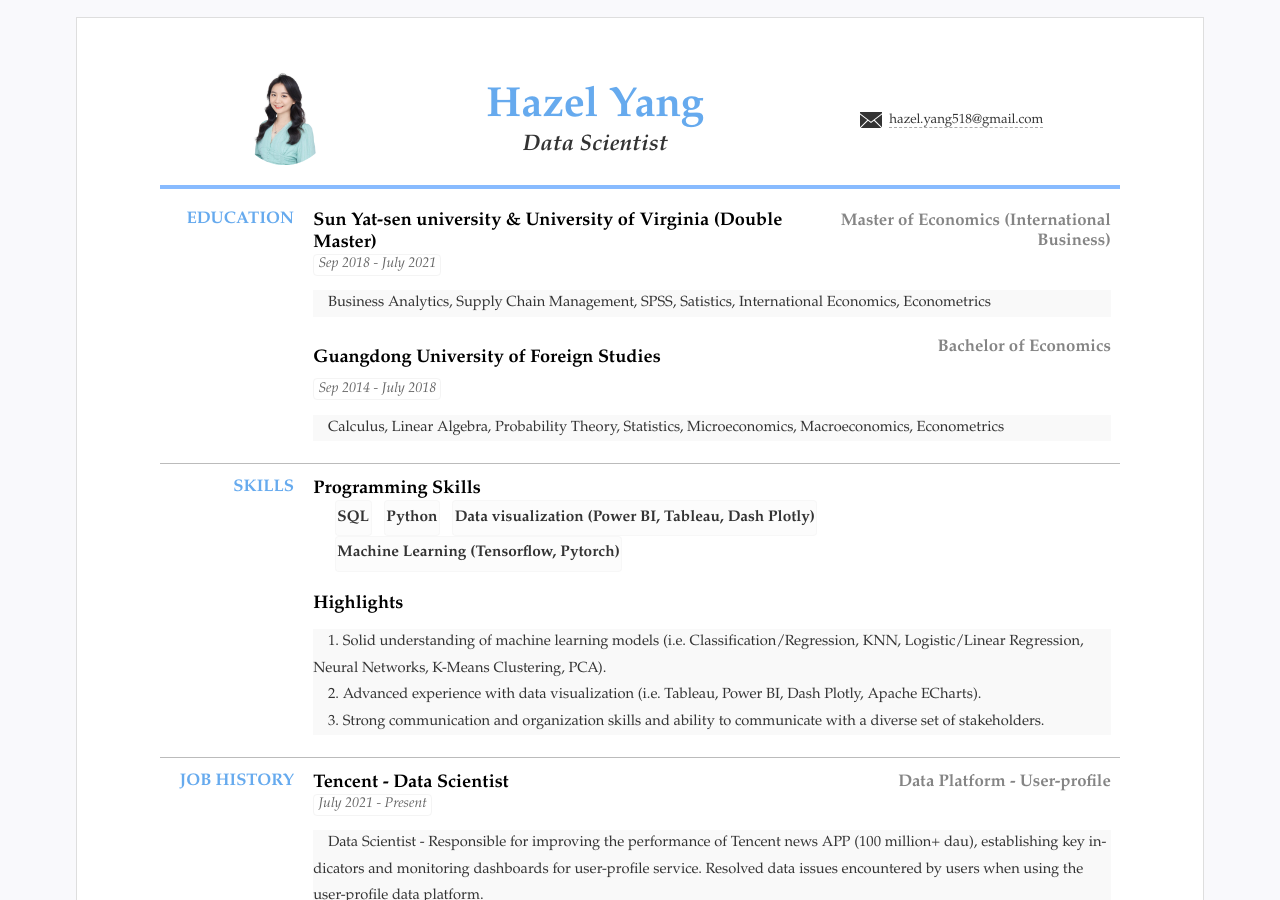
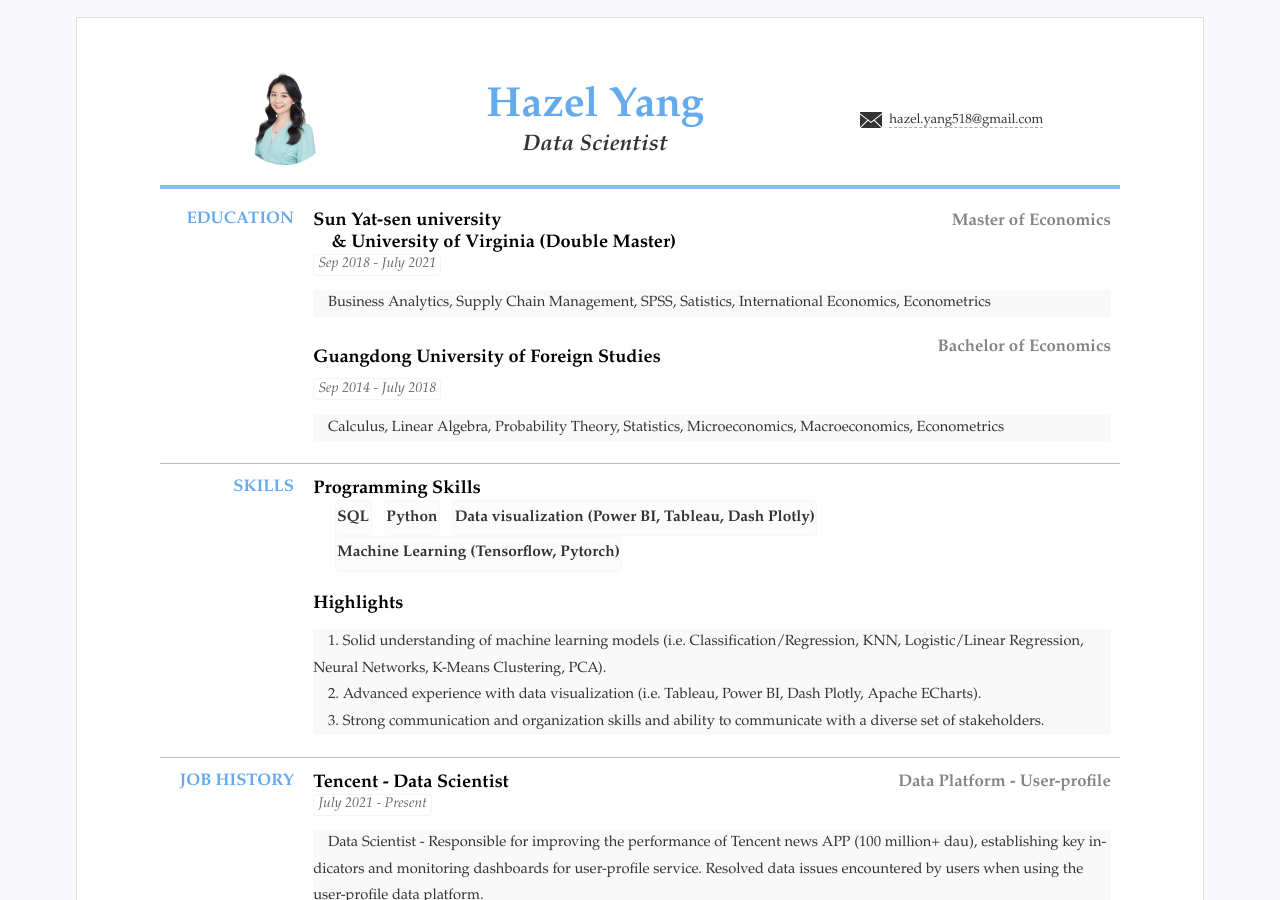
Before and after one commit to hazelyang518/eng_cv, a Jekyll site: the page built from index.html, in a window 1280 px wide and 900 px high. Built offline with Jekyll 4.4.1, drawn with Linux system fonts in a browser that asks for light colours.

Commit message:
Update resume.yml

```diff
--- a/_data/resume.yml
+++ b/_data/resume.yml
@@ -26,9 +26,10 @@ main: #简历主要内容，
 - type: EDUCATION #类别为ID
   name:  #显示名称，空则使用type
   content: #内容基本格式 标题-副标题-日期-详细内容 (都允许空)
-  - title: Sun Yat-sen university & University of Virginia (Double Master)
+  - title: Sun Yat-sen university  <br>  &nbsp &nbsp
+           & University of Virginia (Double Master)
     duration: "Sep 2018 - July 2021"
-    sub: Master of Economics (International Business)
+    sub: Master of Economics <br>  &nbsp &nbsp
     detail: Business Analytics, Supply Chain Management, SPSS, Satistics, International Economics, Econometrics
 
   # - title: Esade
```
